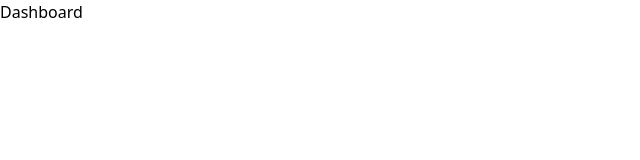
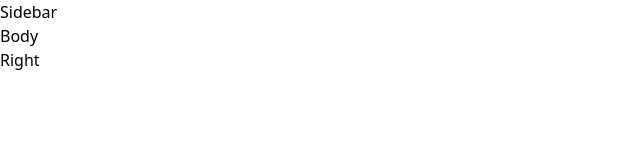
Before and after one commit to levaldiv/spotify-redesign, a Next.js app: page / in a window 1280 px wide. Shown: the top 160 px of the page, without its empty margins (0-640 px from the left). Built offline with nearby package versions, Linux system fonts and the light colour scheme.

Commit message:
created main files

```diff
--- /dev/null
+++ b/components/Body.js
@@ -0,0 +1,9 @@
+import React from 'react'
+
+function Body() {
+  return (
+    <div>Body</div>
+  )
+}
+
+export default Body
--- a/components/Dashboard.js
+++ b/components/Dashboard.js
@@ -1,8 +1,15 @@
 import React from 'react'
+import Body from './Body'
+import Right from './Right'
+import Sidebar from './Sidebar'
 
 function Dashboard() {
   return (
-    <div>Dashboard</div>
+    <main>
+        <Sidebar />
+        <Body />
+        <Right />
+    </main>
   )
 }
 
--- /dev/null
+++ b/components/Right.js
@@ -0,0 +1,9 @@
+import React from 'react'
+
+function Right() {
+  return (
+    <div>Right</div>
+  )
+}
+
+export default Right
--- /dev/null
+++ b/components/Sidebar.js
@@ -0,0 +1,9 @@
+import React from 'react'
+
+function Sidebar() {
+  return (
+    <div>Sidebar</div>
+  )
+}
+
+export default Sidebar
```
